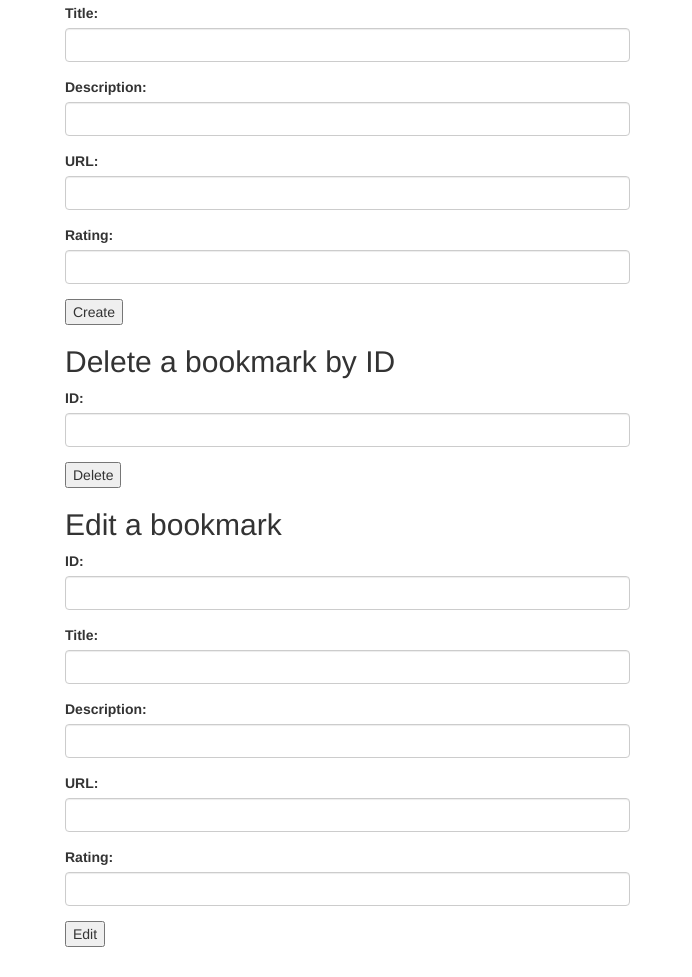
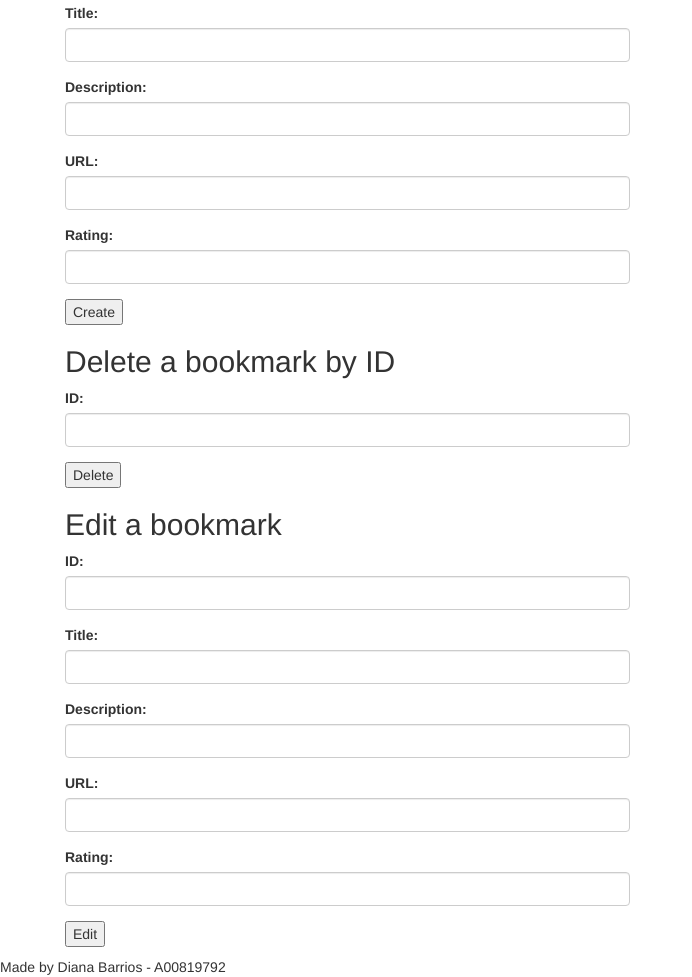
Before and after one commit to DianaBarrios/Lab7, a website: page public/index.html in a window 1280 px wide. Shown: the part 373-1350 px from the top of the page, without its empty margins (0-692 px from the left). Drawn offline with nearby package versions, Linux system fonts and the light colour scheme; no server answers.

Commit message:
added footer

```diff
--- a/public/index.html
+++ b/public/index.html
@@ -135,6 +135,8 @@
         </div>
     </div>
 
+    <footer>Made by Diana Barrios - A00819792</footer>
+
 
     <script type="text/javascript" src="./js/index.js"></script>
   </body>
```
